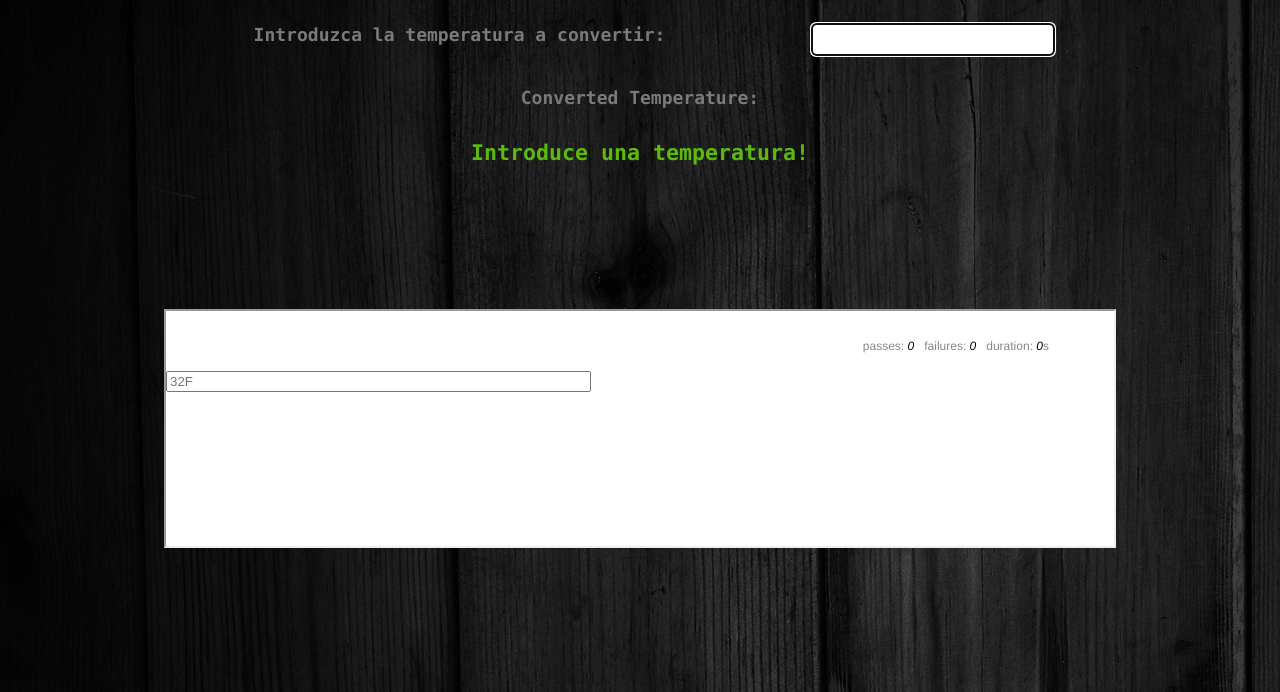
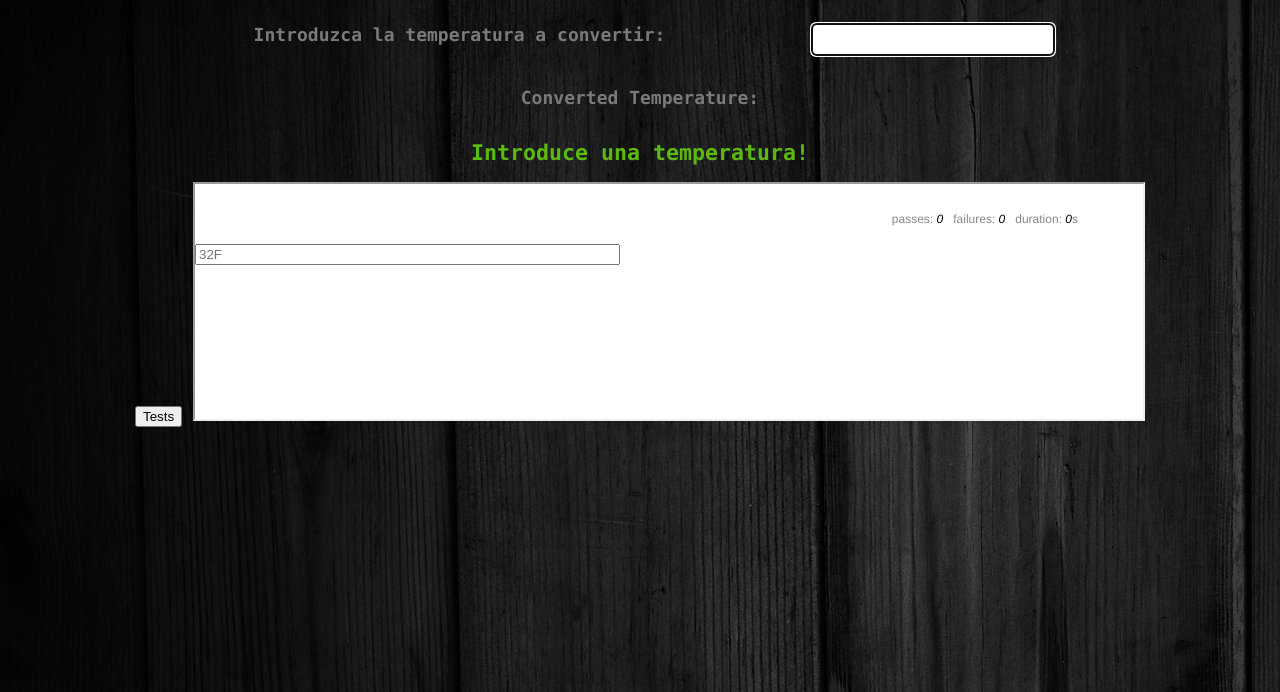
Before and after one commit to danielquijada/pl-p1-conversor-temperaturas, a website: page index.html in a window 1280 px wide. Shown: the part 108-800 px from the top of the page. Drawn offline with Linux system fonts and the light colour scheme.

Commit message:
Añadido el boton para mostrat tests

```diff
--- a/index.html
+++ b/index.html
@@ -20,7 +20,7 @@
             <th colspan=2><span class="output" temp="warm" id="converted">Introduce una temperatura!</span></th>
          </tr>
       </table>
-
+      <button onclick="toggleTest">Tests</button>
       <iframe class="frame-pruebas" src=./tests/index.html>
    </body>
 </html>
```
